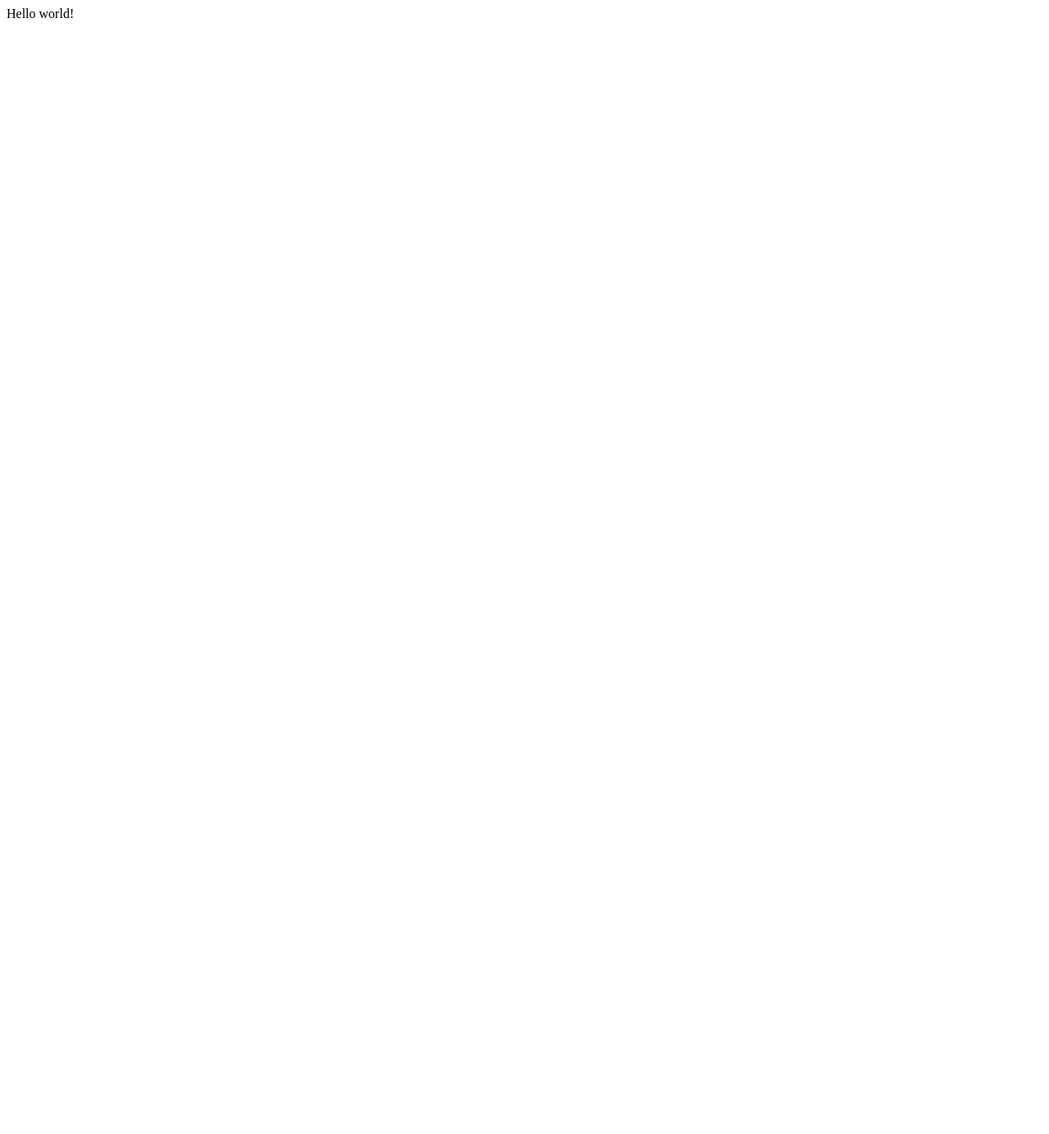
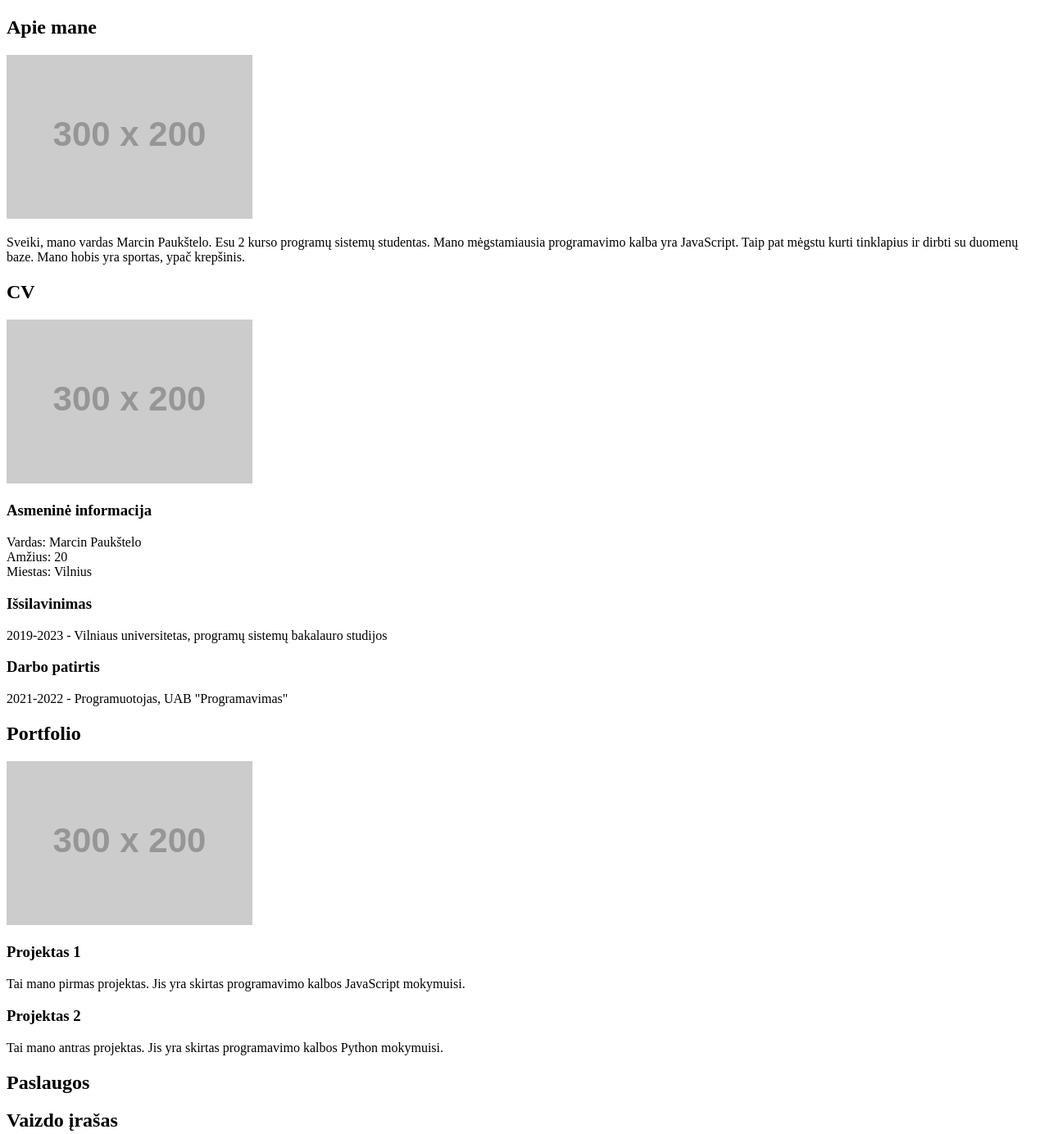
Before and after one commit to paukstelom/paukstelom.github.io, a plain HTML site: page index.html in a window 1280 px wide. Shown: the top 1384 px of the page at 82% size. Before the commit the page ends 800 px from the top, so only its background shows below. Drawn offline with Linux system fonts and the light colour scheme; placeholder pictures from the web are drawn by us.

Commit message:
Portolio

```diff
--- a/index.html
+++ b/index.html
@@ -8,6 +8,92 @@
     <link />
   </head>
   <body>
-    Hello world!
+    <section id="about">
+      <h1>Apie mane</h1>
+      <img
+        src="https://placehold.co/300x200"
+        alt="Apie mane"
+        width="300"
+        height="200"
+      />
+      <p>
+        Sveiki, mano vardas Marcin Paukštelo. Esu 2 kurso programų sistemų
+        studentas. Mano mėgstamiausia programavimo kalba yra JavaScript. Taip
+        pat mėgstu kurti tinklapius ir dirbti su duomenų baze. Mano hobis yra
+        sportas, ypač krepšinis.
+      </p>
+    </section>
+    <section id="resume">
+      <h1>CV</h1>
+      <img
+        src="https://placehold.co/300x200"
+        alt="CV"
+        width="300"
+        height="200"
+      />
+      <h3>Asmeninė informacija</h3>
+      <p>
+        Vardas: Marcin Paukštelo
+        <br />
+        Amžius: 20
+        <br />
+        Miestas: Vilnius
+      </p>
+      <h3>Išsilavinimas</h3>
+      <p>
+        2019-2023 - Vilniaus universitetas, programų sistemų bakalauro studijos
+      </p>
+      <h3>Darbo patirtis</h3>
+      <p>2021-2022 - Programuotojas, UAB "Programavimas"</p>
+    </section>
+    <section id="portfolio">
+      <h1>Portfolio</h1>
+      <img
+        src="https://placehold.co/300x200"
+        alt="Portfolio"
+        width="300"
+        height="200"
+      />
+      <h3>Projektas 1</h3>
+      <p>
+        Tai mano pirmas projektas. Jis yra skirtas programavimo kalbos
+        JavaScript mokymuisi.
+      </p>
+      <h3>Projektas 2</h3>
+      <p>
+        Tai mano antras projektas. Jis yra skirtas programavimo kalbos Python
+        mokymuisi.
+      </p>
+    </section>
+    <section id="services">
+      <h1>Paslaugos</h1>
+      <h2>Vaizdo įrašas</h2>
+      <video width="320" height="240" controls>
+        <source
+          src="https://www.w3schools.com/html/mov_bbb.mp4"
+          type="video/mp4"
+        />
+        Jūsų naršyklė nepalaiko vaizdo įrašo.
+      </video>
+
+      <h2>YouTube įrašas</h2>
+      <iframe
+        width="560"
+        height="315"
+        src="https://www.youtube.com/embed/dQw4w9WgXcA"
+        frameborder="0"
+        allow="accelerometer; autoplay; clipboard-write; encrypted-media; gyroscope; picture-in-picture"
+        allowfullscreen
+      ></iframe>
+
+      <h2>Garso įrašas</h2>
+      <audio controls>
+        <source
+          src="https://www.w3schools.com/html/horse.mp3"
+          type="audio/mpeg"
+        />
+        Jūsų naršyklė nepalaiko garso įrašo.
+      </audio>
+    </section>
   </body>
 </html>
```
